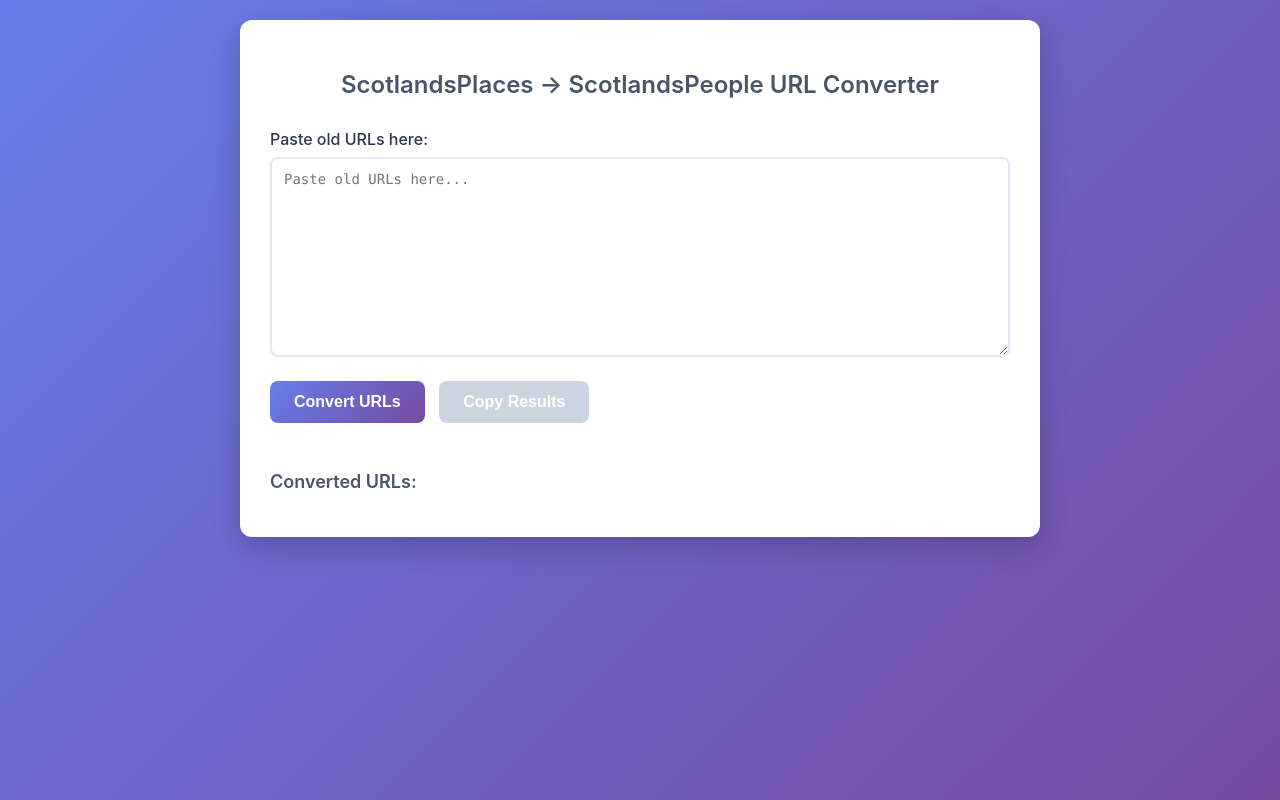
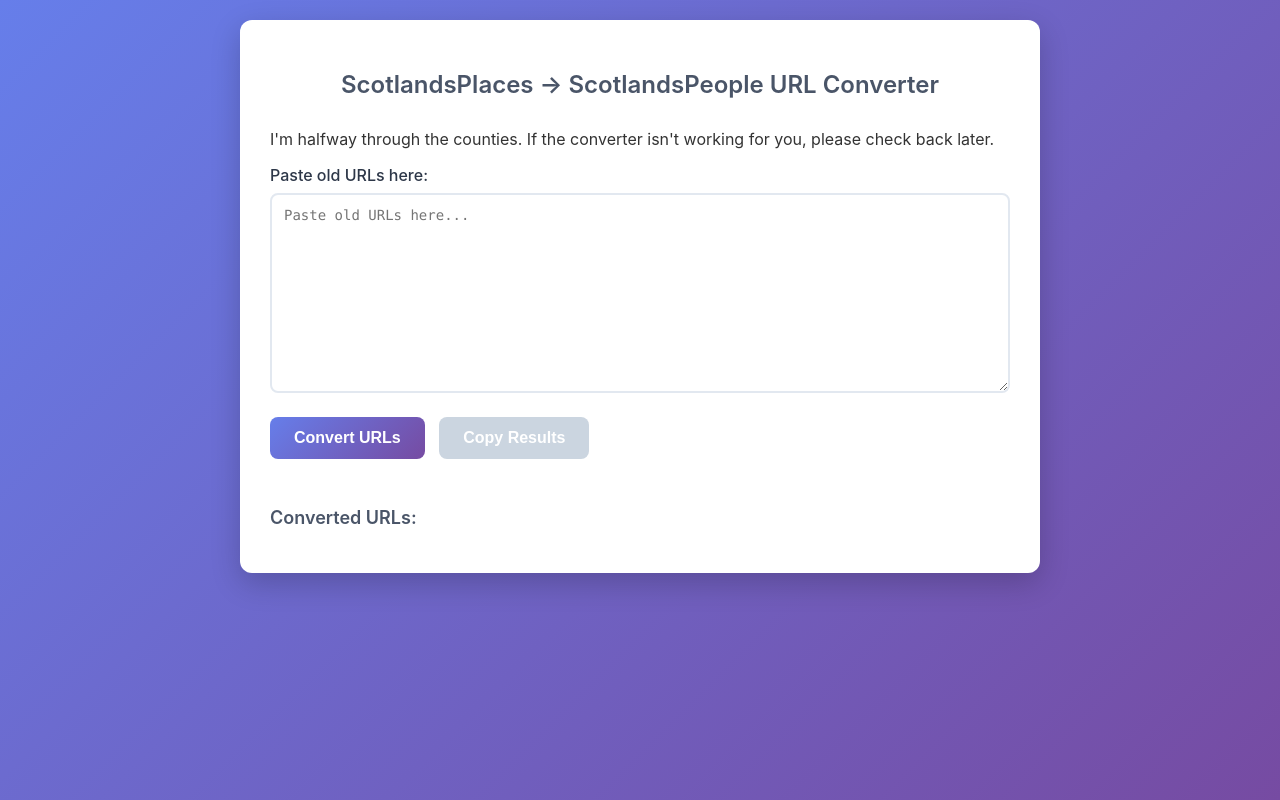
Before and after one commit to dgplacenames/osnb-links, a plain HTML site: page index.html in a window 1280 px wide. Drawn offline with Linux system fonts and the light colour scheme.

Commit message:
Update index.html
Progress note

```diff
--- a/index.html
+++ b/index.html
@@ -137,6 +137,8 @@
 <div class="container">
   <h2>ScotlandsPlaces → ScotlandsPeople URL Converter</h2>
 
+  <p>I'm halfway through the counties. If the converter isn't working for you, please check back later.</p>
+
   <label for="input">Paste old URLs here:</label>
   <textarea id="input" placeholder="Paste old URLs here..."></textarea>
 
```
